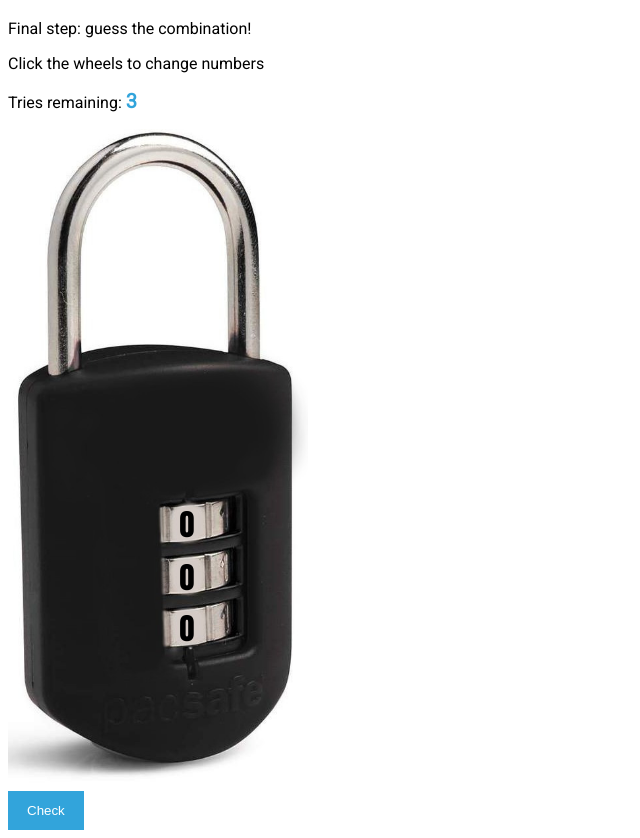
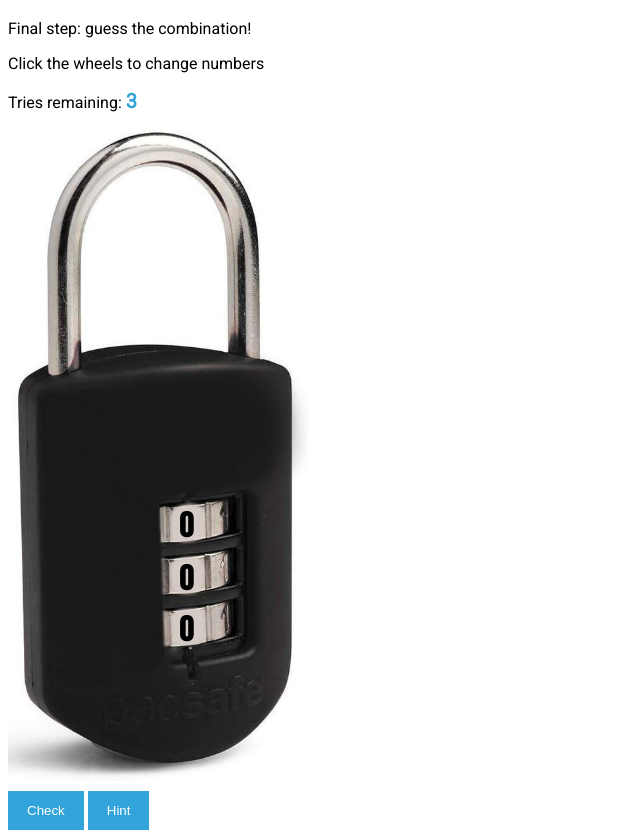
Before and after one commit to dvdmelamed/lock_game, a plain HTML site: page index.html in a window 1280 px wide. Shown: the part 62-900 px from the top of the page, without its empty margins (0-640 px from the left). Drawn offline with Linux system fonts and the light colour scheme.

Commit message:
Update index.html

```diff
--- a/index.html
+++ b/index.html
@@ -21,6 +21,7 @@
 
       <!-- <button id="newButton" type="button">New Game</button> -->
       <button id="checkButton" type="button">Check</button>
+      <button id="hintButton" type="button">Hint</button>
       <div id="hintText">Check the console</div>
 
       <script src="script.js"></script>
```
